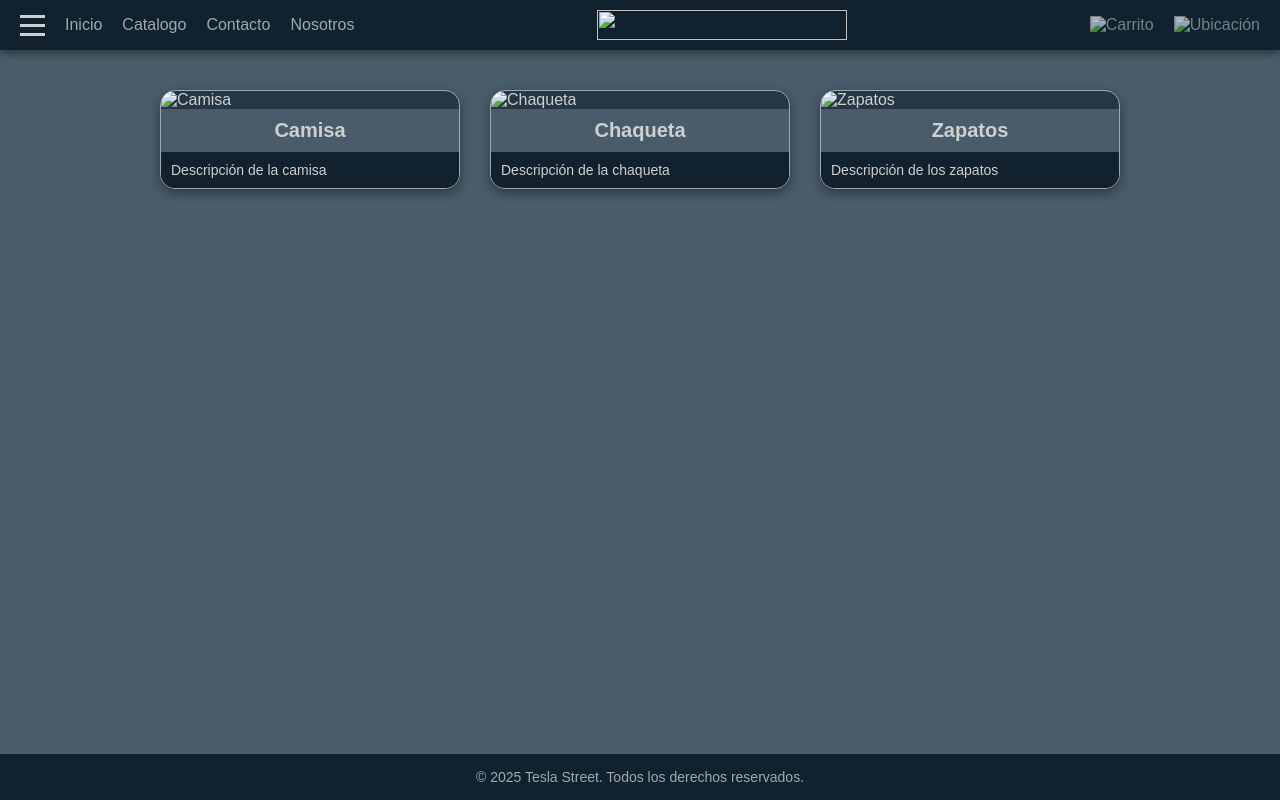
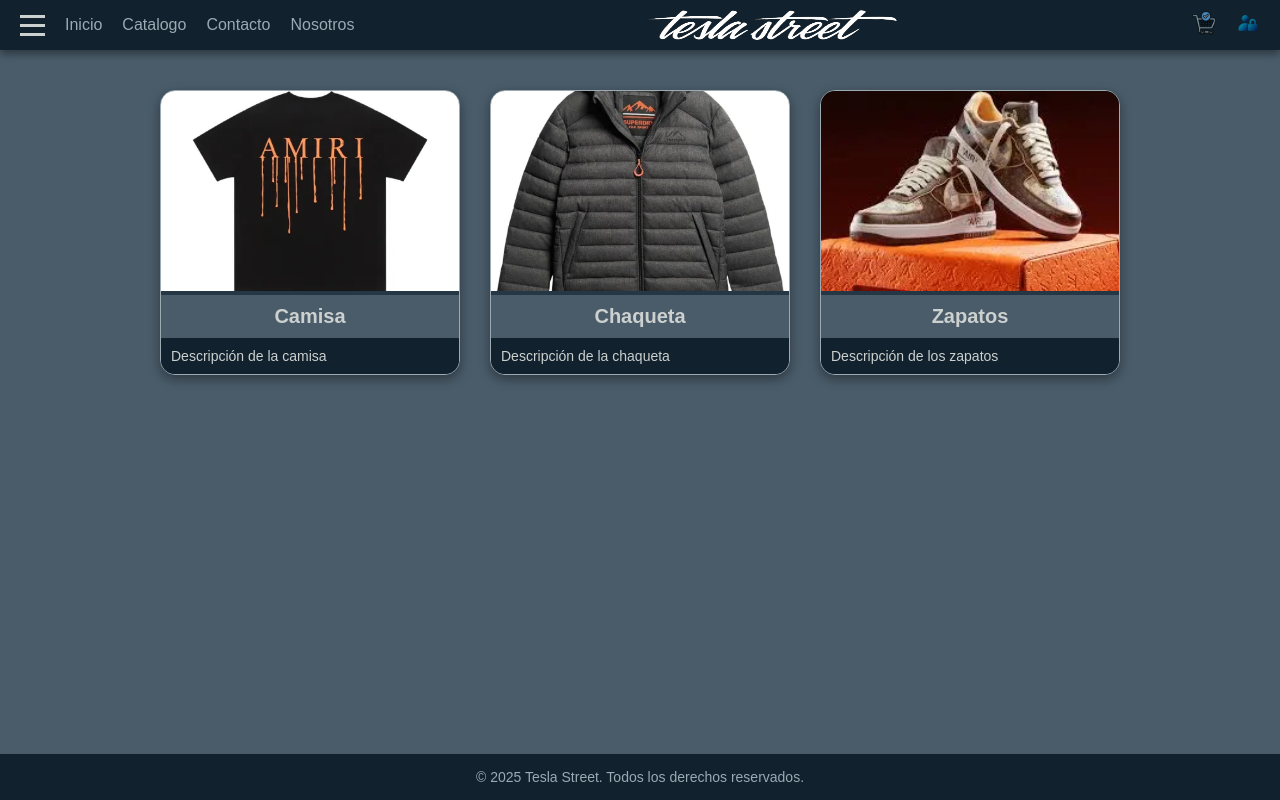
Before and after one commit to JuanDavidOlaya/Tesla-Street, a plain HTML site: page index.html in a window 1280 px wide. Drawn offline with Linux system fonts and the light colour scheme.

Commit message:
Update index.html

```diff
--- a/index.html
+++ b/index.html
@@ -20,27 +20,27 @@
       <a href="#">Contacto</a>
       <a href="#">Nosotros</a>
     </nav>
-    <img src="img/white.PNG" width="250px" height="30px">
+    <img src="white.PNG" width="250px" height="30px">
     <div class="menu-der">
-      <a href="#"><img src="img/carrito.png" alt="Carrito" /></a>
-      <a href="#"><img src="img/user_6542954.png" alt="Ubicación" /></a>
+      <a href="#"><img src="carrito.png" alt="Carrito" /></a>
+      <a href="#"><img src="user_6542954.png" alt="Ubicación" /></a>
     </div>
   </header>
 
   <main>
     <section class="productos">
       <div class="producto">
-        <img src="img/amiriiii.jpeg" alt="Camisa">
+        <img src="amiriiii.jpeg" alt="Camisa">
         <h2>Camisa</h2>
         <p>Descripción de la camisa</p>
       </div>
       <div class="producto">
-        <img src="img/superdy.jpg" alt="Chaqueta">
+        <img src="superdy.jpg" alt="Chaqueta">
         <h2>Chaqueta</h2>
         <p>Descripción de la chaqueta</p>
       </div>
       <div class="producto">
-        <img src="img/louis_vu.jpeg" alt="Zapatos">
+        <img src="louis_vu.jpeg" alt="Zapatos">
         <h2>Zapatos</h2>
         <p>Descripción de los zapatos</p>
       </div>
```
